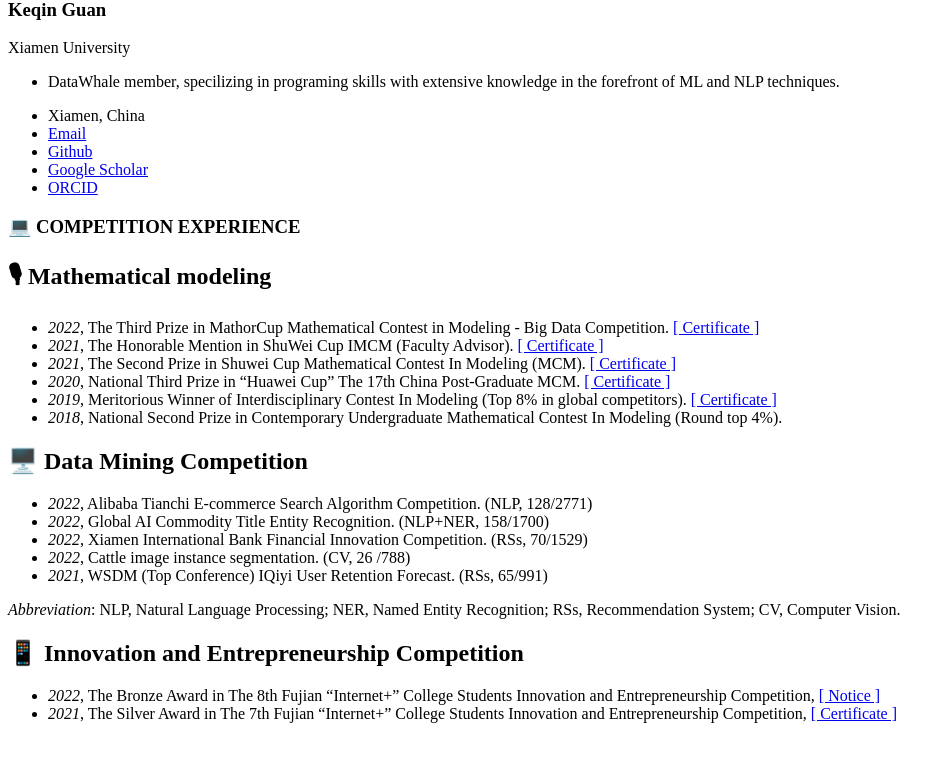
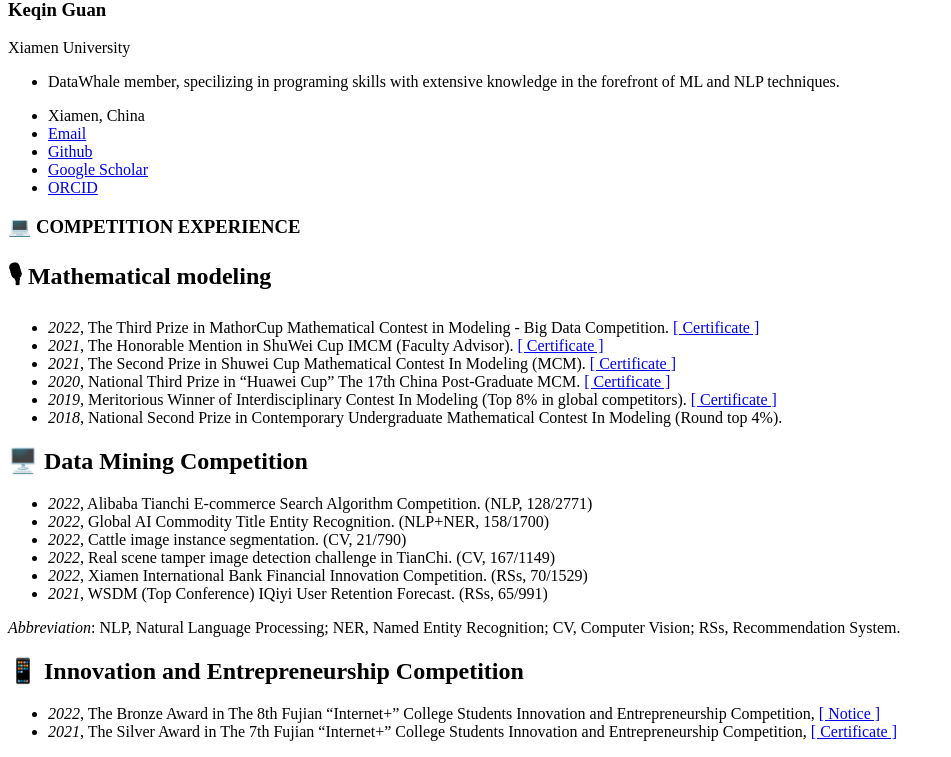
Before and after one commit to RayeRen/acad-homepage.github.io, a Jekyll site: the page built from _pages/includes/competition.md, in a window 1280 px wide. Shown: the part 526-1283 px from the top of the page, without its empty margins (0-951 px from the left). Built offline with Jekyll 4.4.1, drawn with Linux system fonts in a browser that asks for light colours; our own code applies the rules of GitHub Pages for plain Markdown files.

```diff
--- a/_pages/includes/competition.md
+++ b/_pages/includes/competition.md
@@ -11,11 +11,12 @@
 ## 🖥️ Data Mining Competition
 - *2022*, Alibaba Tianchi E-commerce Search Algorithm Competition. (NLP, 128/2771)
 - *2022*, Global AI Commodity Title Entity Recognition. (NLP+NER, 158/1700)
+- *2022*, Cattle image instance segmentation. (CV, 21/790)
+- *2022*, Real scene tamper image detection challenge in TianChi. (CV, 167/1149)
 - *2022*, Xiamen International Bank Financial Innovation Competition. (RSs, 70/1529)
-- *2022*, Cattle image instance segmentation. (CV, 26 /788)
 - *2021*, WSDM (Top Conference) IQiyi User Retention Forecast. (RSs, 65/991)
 
-*Abbreviation*: NLP, Natural Language Processing; NER, Named Entity Recognition; RSs, Recommendation System; CV, Computer Vision.
+*Abbreviation*: NLP, Natural Language Processing; NER, Named Entity Recognition; CV, Computer Vision; RSs, Recommendation System.
 
 ## 📱 Innovation and Entrepreneurship Competition
 - *2022*, The Bronze Award in The 8th Fujian "Internet+" College Students Innovation and Entrepreneurship Competition, [\[ Notice \]](http://jyt.fujian.gov.cn/xxgk/gggs/202208/t20220812_5974884.htm)
```
Also changed, not shown: _pages/includes/project.md (+1 -0 lines).
